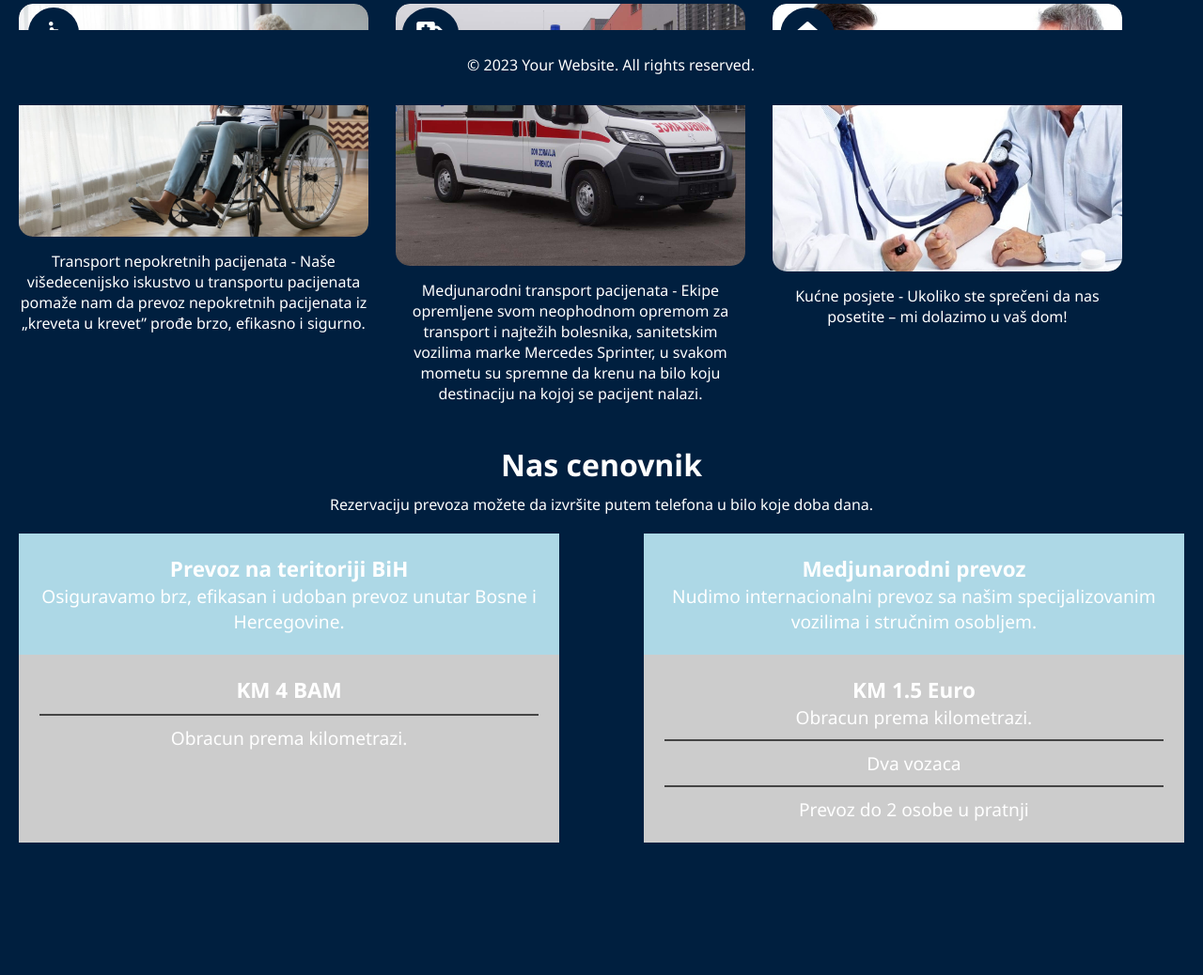
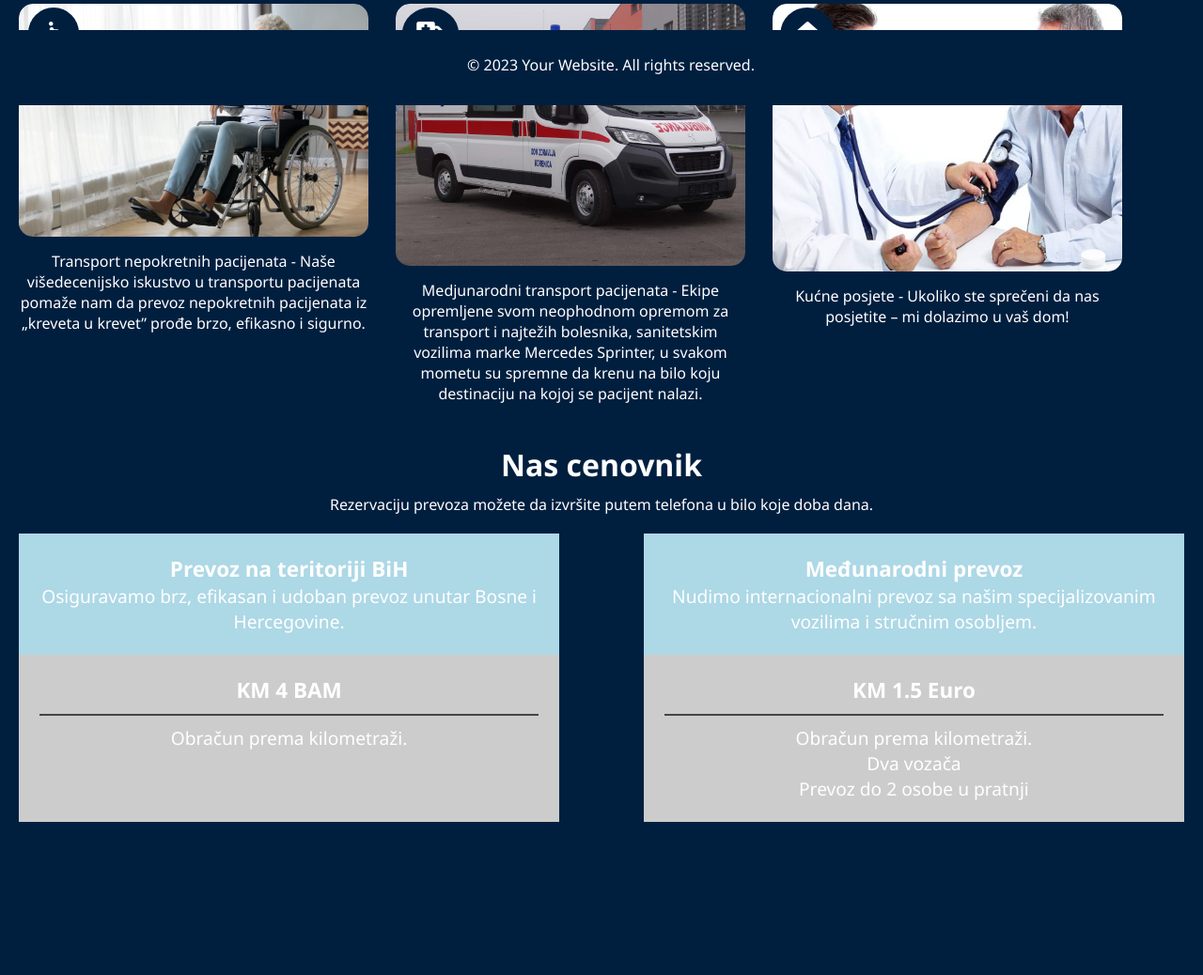
Before and after one commit to Ognjen99/HospitalTransportation, a plain HTML site: page index.html in a window 1280 px wide. Shown: the part 688-1726 px from the top of the page at 94% size. Drawn offline with Linux system fonts and the light colour scheme.

Commit message:
Update index.html

```diff
--- a/index.html
+++ b/index.html
@@ -226,7 +226,7 @@ footer {
             <source src="snimak.mp4" type="video/mp4">
             Your browser does not support the video tag.
         </video>
-        <p id="videoText">Obezbeđujemo medicinski stručan, konforan, kvalitetan i udoban prevoz pacijenta savremenim sanitetskim vozilima marke Mercedes - po pristupačnim cenama. Tokom 30 godina naše medicinske ekipe su obavile preko 2500 međunarodnih transporata pacijenata.</p>
+        <p id="videoText">Obezbeđujemo medicinski stručan, konforan, kvalitetan i udoban prevoz pacijenta savremenim sanitetskim vozilima marke Mercedes - po pristupačnim cijenama. Tokom 30 godina naše medicinske ekipe su obavile preko 2500 međunarodnih transporata pacijenata.</p>
     </div>
 
     <section>
@@ -247,7 +247,7 @@ footer {
         <div class="service-section">
             <img src="kucneposjete.jpg" alt="Kucne posjete" loading="lazy">
             <div class="service-badge service-badge-house"><span><i class="fas fa-home"></i></span></div>
-            <p>Kućne posjete - Ukoliko ste sprečeni da nas posetite – mi dolazimo u vaš dom!</p>
+            <p>Kućne posjete - Ukoliko ste sprečeni da nas posjetite – mi dolazimo u vaš dom!</p>
         </div>
 
          <div id="footer-content">
@@ -264,7 +264,7 @@ footer {
 
         <!-- Top Right Section -->
         <div class="elementor-column light-blue-bg" data-id="column2">
-            <h3>Medjunarodni prevoz</h3>
+            <h3>Međunarodni prevoz</h3>
             <p>Nudimo internacionalni prevoz sa našim specijalizovanim vozilima i stručnim osobljem.</p>
         </div>
 
@@ -272,16 +272,15 @@ footer {
         <div class="elementor-column gray-bg" data-id="column3">
             <h3>KM 4 BAM</h3>
             <div class="dark-gray-line"></div>
-            <p>Obracun prema kilometrazi.</p>
+            <p>Obračun prema kilometraži.</p>
         </div>
 
         <!-- Bottom Right Section -->
         <div class="elementor-column gray-bg" data-id="column4">
             <h3>KM 1.5 Euro</h3>
-            <p>Obracun prema kilometrazi.</p>
             <div class="dark-gray-line"></div>
-            <p>Dva vozaca</p>
-            <div class="dark-gray-line"></div>
+            <p>Obračun prema kilometraži.</p>
+            <p>Dva vozača</p>
             <p>Prevoz do 2 osobe u pratnji</p>
         </div>
     </div>
```
